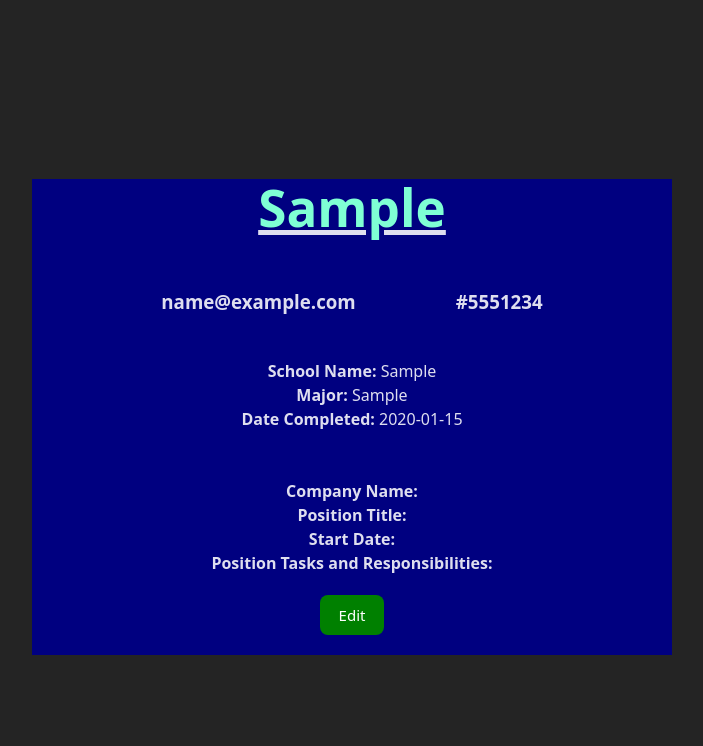
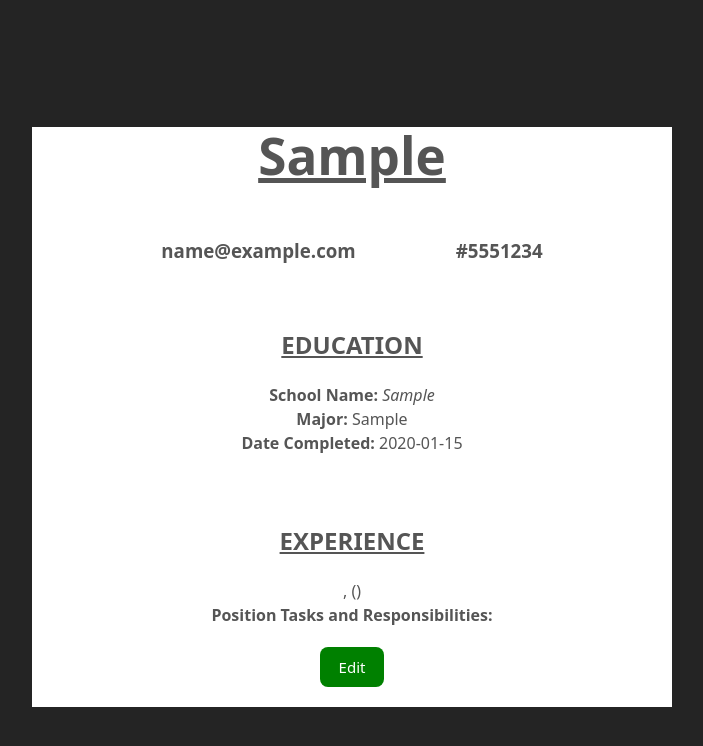
Before and after one commit to curtis-taylor/CV_REACT, a React (Vite) app in the folder cv_react_app/: page / in a window 1280 px wide. Both pictures are taken after typing "Sample", "name@example.com", "5551234", "Sample", "Sample", "2020-01-15" into the empty fields and a click on the button "Submit". Shown: the top 746 px of the page, without its empty margins (288-991 px from the left). Built offline with nearby package versions, Linux system fonts and the light colour scheme.

Commit message:
Starting to Make CV app look more accurate

```diff
--- a/cv_react_app/src/App.css
+++ b/cv_react_app/src/App.css
@@ -21,8 +21,10 @@ textarea {
 }
 
 #output {
+  color: #555555;
   min-width: 640px;
-  background-color:navy
+  background-color:white;
+
 }
 
 #contactContainer {
--- a/cv_react_app/src/Components/Form.jsx
+++ b/cv_react_app/src/Components/Form.jsx
@@ -17,6 +17,7 @@ export function Form() {
     const [dateComplete, setDateComplete] = useState('')
 
     const [company, setCompany] = useState('')
+    const [location, setCompanyLocation] = useState('')
     const [position, setPosition] = useState('')
     const [tasks, setTasks] = useState('')
     const [jobStart, setJobStart] = useState('');
@@ -28,7 +29,7 @@ export function Form() {
     const handleSubmit = (e) => {
       e.preventDefault();
 
-      let info = [ name, email, phone, school, major, dateComplete, company, position, tasks, jobStart]
+      let info = [ name, email, phone, school, major, dateComplete, company, position, tasks, jobStart, location]
       //alert(`Hello, ${info}`);
 
       setCVText(info);
@@ -107,6 +108,12 @@ export function Form() {
             />
             <input
               type="text"
+              value={location}
+              onChange={(e) => setCompanyLocation(e.target.value)}
+              placeholder="Enter Company Location City etc"
+            />
+            <input
+              type="text"
               value={position}
               onChange={(e) => setPosition(e.target.value)}
               placeholder="Enter Company position title"
@@ -126,6 +133,7 @@ export function Form() {
               onChange={(e) => setTasks(e.target.value)}
               placeholder="Enter position Responsibilities"
             />
+
         </div>
 
       </div>
@@ -161,8 +169,9 @@ export function Form() {
       <br></br><br></br>
 
       <div>
+         <div><h2><u>EDUCATION</u></h2></div>
          <div>
-            <span> <b>School Name: </b> {cvText[3]} </span>
+            <span> <b>School Name: </b> <i> {cvText[3]} </i> </span>
         </div>
         <div>
             <span> <b>Major:</b> {cvText[4]} </span>
@@ -176,16 +185,14 @@ export function Form() {
       <br></br><br></br>
 
       <div>
+         <div><h2><u>EXPERIENCE</u></h2></div>
          <div>
-            <span> <b>Company Name:</b> {cvText[6]} </span>
+            <span> <b>{cvText[7]} </b></span>
+        </div>
+         <div>
+            <span> <i>{cvText[6]}</i>, {cvText[10]} ({cvText[9]}) </span>
         </div>
 
-        <div>
-            <span> <b>Position Title:</b> {cvText[7]} </span>
-        </div>
-        <div>
-            <span> <b>Start Date:</b> {cvText[9]} </span>
-        </div>
         <div>
             <span> <b>Position Tasks and Responsibilities:</b> {cvText[8]} </span>
         </div>
--- a/cv_react_app/src/index.css
+++ b/cv_react_app/src/index.css
@@ -53,7 +53,7 @@ body {
 h1 {
   font-size: 3.2em;
   line-height: 1.1;
-  color: aquamarine;
+  color:#555555;
 }
 
 
```
